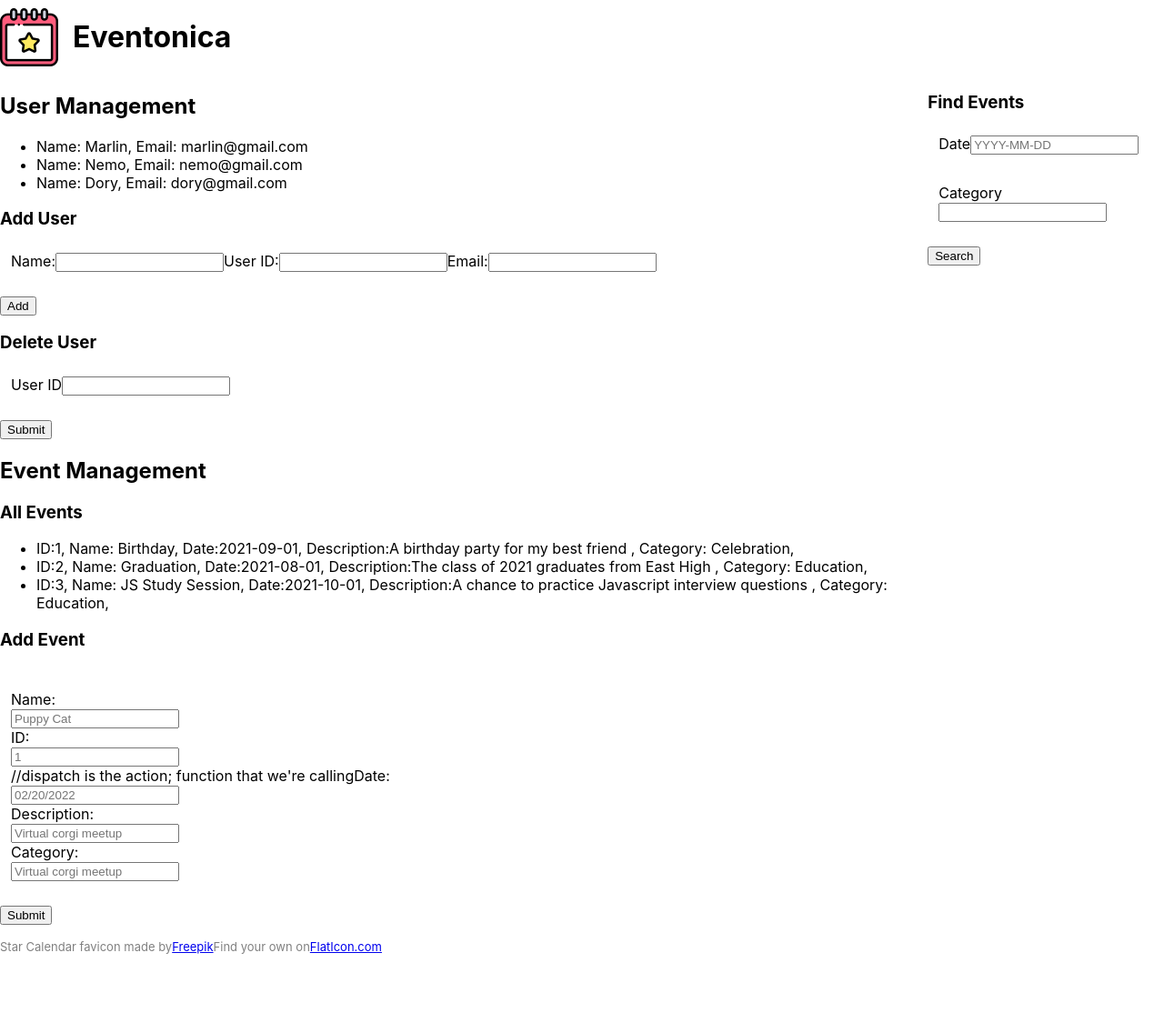
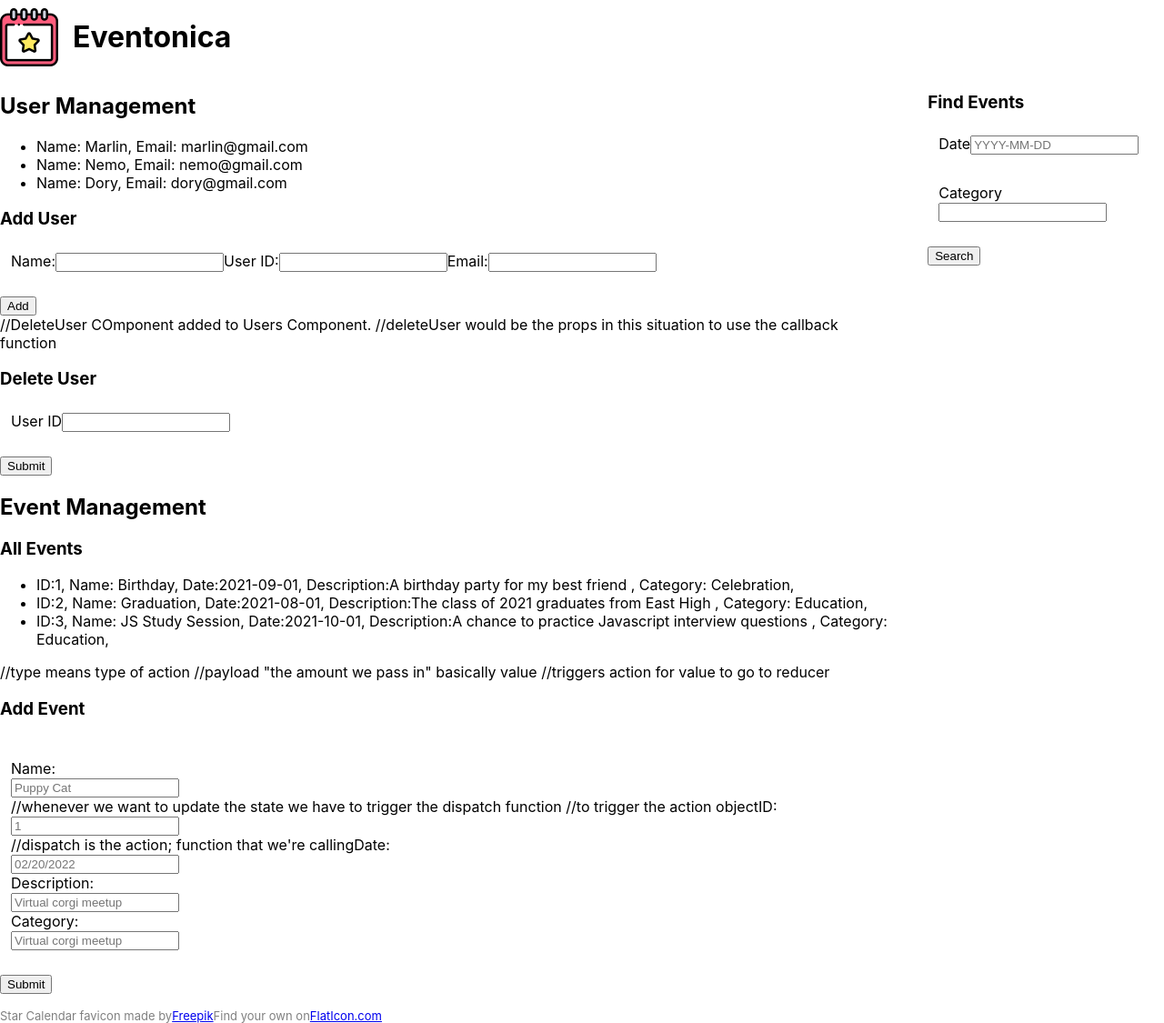
Before and after one commit to Yolisss/techtonica-assignments, a React (Create React App) app in the folder Eventonica/client/: page / in a window 1280 px wide. Shown: the whole page at 91% size. Before the commit the page ends 1049 px from the top, so only its background shows below. Built offline with nearby package versions, Linux system fonts and the light colour scheme.

Commit message:
added notes for better understanding

```diff
--- a/Eventonica/client/src/components/DeleteUser.jsx
+++ b/Eventonica/client/src/components/DeleteUser.jsx
@@ -7,14 +7,14 @@ const DeleteUser = ({ deleteUser }) => {
   const [deleteId, setDeleteId] = useState("");
 
   //part b from users.jsx
-  const handleSubmit = (e) => {
+  const handleDelete = (e) => {
     e.preventDefault();
     deleteUser(deleteId);
   };
   return (
     <div>
       <h3>Delete User</h3>
-      <form id="delete-user" action="#" onSubmit={handleSubmit}>
+      <form id="delete-user" action="#" onSubmit={handleDelete}>
         <fieldset>
           <label>User ID</label>
           <input
--- a/Eventonica/client/src/components/Events.jsx
+++ b/Eventonica/client/src/components/Events.jsx
@@ -25,6 +25,10 @@ const event3 = {
   description: "A chance to practice Javascript interview questions",
   category: "Education",
 };
+
+//we're telling the reducer to interpret the action from dispatch
+// and perform what is needed from that state
+// action is the dispatch; the action performed
 
 const reducer = (state, action) => {
   console.log(action, "this is the action");
@@ -54,7 +58,8 @@ const Events = () => {
   //state for events
   const [events, setEvents] = useState([event1, event2, event3]);
 
-  //initialistate of the form will be empty
+  //const initialState is associated with useReducer
+  //down below(const [state, dispatch] = useReducer(reducer, initialState); )
   const initialState = {
     id: "",
     name: "",
@@ -63,6 +68,10 @@ const Events = () => {
     category: "",
   };
 
+  //state is the current state
+  //dispatch is the pigeon; dispatch the action to the reducer
+  //reducer is the bank
+  //initial state is starting amount 500
   const [state, dispatch] = useReducer(reducer, initialState);
 
   const handleSubmit = (e) => {
@@ -88,7 +97,8 @@ const Events = () => {
             );
           })}
         </ul>
-
+        //type means type of action //payload "the amount we pass in" basically
+        value //triggers action for value to go to reducer
         <h3>Add Event</h3>
         <form id="add-event" action="#" onSubmit={handleSubmit}>
           <fieldset>
@@ -108,6 +118,8 @@ const Events = () => {
               }
             />
             <br></br>
+            //whenever we want to update the state we have to trigger the
+            dispatch function //to trigger the action object
             <label>ID: </label>
             <br></br>
             <input
--- a/Eventonica/client/src/components/Users.jsx
+++ b/Eventonica/client/src/components/Users.jsx
@@ -22,13 +22,13 @@ const Users = () => {
 
     //setUse contains list of users, newUser contains new user that's inputted in the list
     setUsers([...users, newUser]);
-    //reset input field
+    //reset after submit
     setName("");
     setId("");
     setEmail("");
   };
 
-  //part a
+  //part a from deleteUser.jsx
   const deleteUser = (deleteId) => {
     const newUsers = users.filter((i) => i.id !== deleteId);
     //updates the user list
@@ -38,7 +38,6 @@ const Users = () => {
   return (
     <section className="user-management">
       <h2>User Management</h2>
-
       <ul id="users-list">
         {users.map((user, index) => {
           return (
@@ -48,7 +47,6 @@ const Users = () => {
           );
         })}
       </ul>
-
       <div>
         <h3>Add User</h3>
         <form id="add-user" onSubmit={handleSubmit}>
@@ -72,6 +70,8 @@ const Users = () => {
               type="text"
               id="add-user-email"
               value={email}
+              //whenever we pass an event, we are pulling that value from it
+              //target:{value} is retrieving value of variable input by client
               onChange={(e) => setEmail(e.target.value)}
             />
           </fieldset>
@@ -79,7 +79,8 @@ const Users = () => {
           <input type="submit" value="Add" onSubmit={handleSubmit} />
         </form>
       </div>
-
+      //DeleteUser COmponent added to Users Component. //deleteUser would be the
+      props in this situation to use the callback function
       <DeleteUser deleteUser={deleteUser} />
     </section>
   );
```
